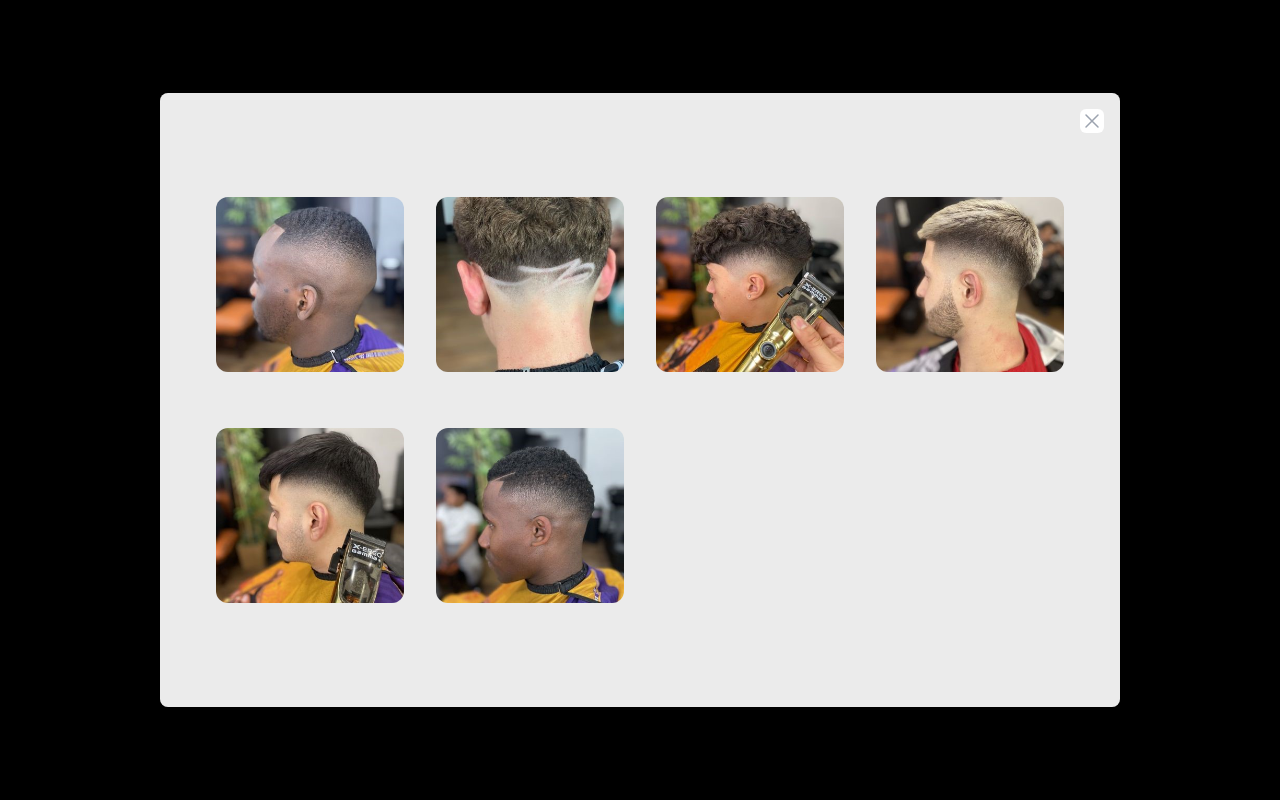
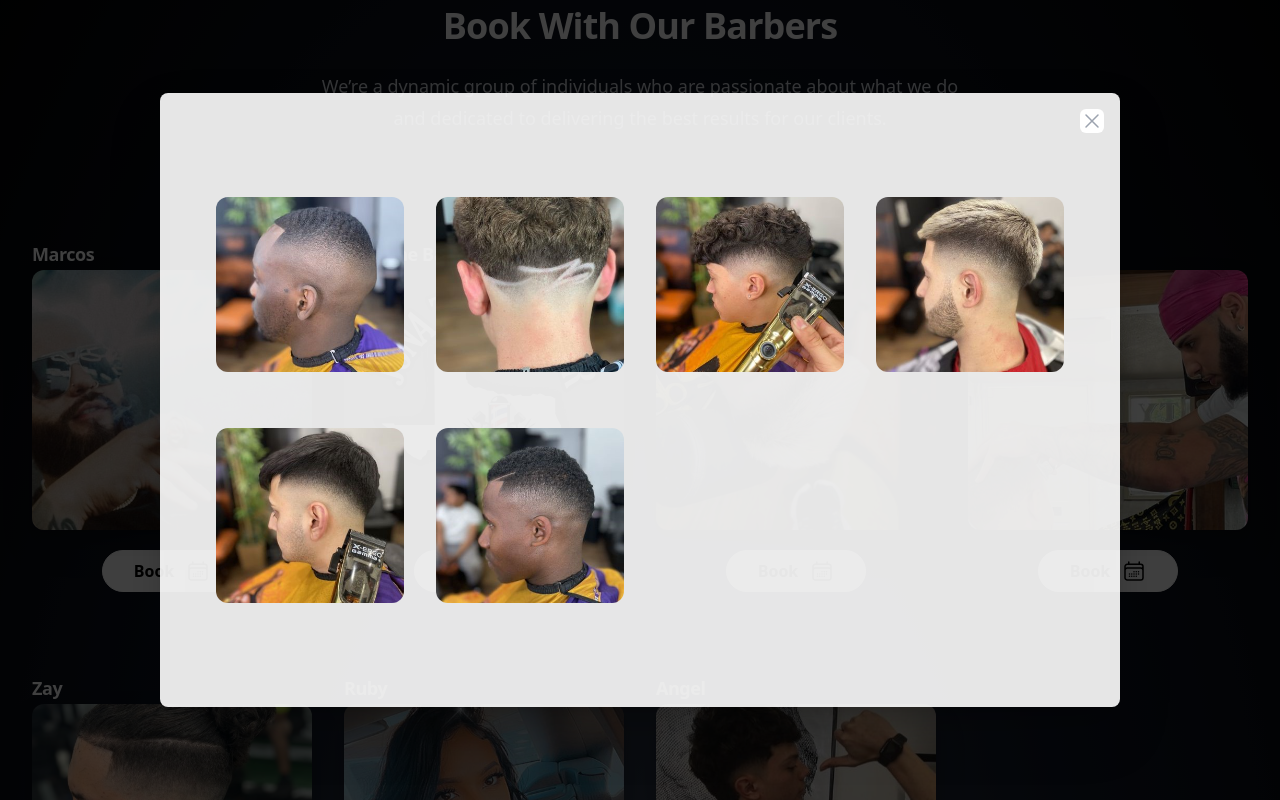
Before and after one commit to Rojis47/OnlyFades, a React (Vite) app: page / in a window 1280 px wide. Both pictures are taken after a click on the picture 172 px from the left and 1290 px from the top of the page. Shown: the part 890-1690 px from the top of the page. Built offline with nearby package versions, Linux system fonts and the light colour scheme.

Commit message:
fix bugs

```diff
--- a/src/components/GalleryImageCard.jsx
+++ b/src/components/GalleryImageCard.jsx
@@ -16,7 +16,6 @@ const GalleryImageCard = ({ image, alt }) => {
     <>
       <div style={{ display: imageLoaded ? 'none' : 'inline' }}>
         <Blurhash
-          loading="lazy"
           hash="|KO2?U%2Tw=wR6cErDEhOD]~RBVZRip0W9ofwxM_};RPxuwH%3s89]t8$%tLOtxZ%gixtQt8IUS#I.ENa0NZIVt6xFM{M{%1j^M_bcRPX9nht7n+j[rrW;ni%Mt7V@W;t7t8%1bbxat7WBIUR*RjRjRjxuRjs.MxbbV@WY"
           width={200}
           height={200}
--- a/src/components/ImageCard.jsx
+++ b/src/components/ImageCard.jsx
@@ -1,7 +1,7 @@
 import { useState, useEffect } from 'react';
 import { Blurhash } from 'react-blurhash';
 
-function ImageCard({ barber, openModal }) {
+const ImageCard = ({ barber, setViewedImage, index }) => {
   const [imageLoaded, setImageLoaded] = useState(false);
 
   useEffect(() => {
@@ -24,20 +24,14 @@ function ImageCard({ barber, openModal }) {
           punch={1}
         />
       </div>
-      <div className="overflow-hidden bg-gray-500 rounded-xl ">
-        <div className="overflow-hidden rounded-xl ">
-          <img
-            className="aspect-[14/13] w-full drop-shadow-3xl lg:hover:scale-110 transition duration-500 cursor-pointer object-cover"
-            src={barber.imageUrl}
-            alt=""
-            onClick={() => openModal(barber)}
-            style={{ display: !imageLoaded ? 'none' : 'inline' }}
-          />
-        </div>
-      </div>
-      ;
+      <img
+        className="aspect-[14/13]  rounded-xl w-full drop-shadow-3xl cursor-pointer object-cover"
+        src={barber.imageUrl}
+        alt=""
+        onClick={() => setViewedImage(index)}
+      />
     </>
   );
-}
+};
 
 export default ImageCard;
--- a/src/components/ImageGallery.jsx
+++ b/src/components/ImageGallery.jsx
@@ -3,16 +3,16 @@ import { Dialog, Transition } from '@headlessui/react';
 import GalleryImageCard from './GalleryImageCard';
 import { XMarkIcon } from '@heroicons/react/24/outline';
 
-function ImageGallery({ open, onClose, barber }) {
+function ImageGallery({ open, setOpen, barber }) {
   const cancelButtonRef = useRef(null);
 
   return (
-    <Transition.Root show={open} as={Fragment}>
+    <Transition show={open} as={Fragment}>
       <Dialog
         as="div"
         className="relative z-10"
         initialFocus={cancelButtonRef}
-        onClose={onClose}
+        onClose={setOpen}
       >
         <Transition.Child
           as={Fragment}
@@ -23,7 +23,7 @@ function ImageGallery({ open, onClose, barber }) {
           leaveFrom="opacity-100"
           leaveTo="opacity-0"
         >
-          <div className="fixed inset-0 transition-opacity bg-black bg-opacity-75" />
+          <div className="fixed inset-0 transition-opacity bg-black bg-opacity-75"></div>
         </Transition.Child>
 
         <div className="fixed inset-0 z-10 overflow-y-auto">
@@ -45,7 +45,7 @@ function ImageGallery({ open, onClose, barber }) {
                   <button
                     type="button"
                     className="text-gray-400 bg-white rounded-md outline-none hover:text-gray-500"
-                    onClick={onClose}
+                    onClick={() => setOpen(false)}
                   >
                     <XMarkIcon className="w-6 h-6" />
                   </button>
@@ -71,7 +71,7 @@ function ImageGallery({ open, onClose, barber }) {
           </div>
         </div>
       </Dialog>
-    </Transition.Root>
+    </Transition>
   );
 }
 
--- a/src/pages/Home/Barbers.jsx
+++ b/src/pages/Home/Barbers.jsx
@@ -5,18 +5,7 @@ import barbers from '../../components/picImports';
 import ImageCard from '../../components/ImageCard';
 
 export default function Barbers() {
-  const [isModalOpen, setIsModalOpen] = useState(false);
-  const [currentBarber, setCurrentBarber] = useState(null);
-
-  const openModal = (barber) => {
-    setCurrentBarber(barber);
-    setIsModalOpen(true);
-  };
-
-  const closeModal = () => {
-    setCurrentBarber(null);
-    setIsModalOpen(false);
-  };
+  const [viewedImage, setViewedImage] = useState(null);
 
   return (
     <div id="Barbers" className="py-24 ">
@@ -42,17 +31,15 @@ export default function Barbers() {
 
               <ImageCard
                 barber={barber}
-                openModal={() => openModal(barber)}
+                setViewedImage={setViewedImage}
                 index={i}
               />
 
-              {currentBarber && (
-                <ImageGallery
-                  open={isModalOpen}
-                  onClose={closeModal}
-                  barber={currentBarber}
-                />
-              )}
+              <ImageGallery
+                open={viewedImage === i}
+                setOpen={() => setViewedImage(null)}
+                barber={barber}
+              />
 
               <Link
                 to={barber.bookUrl}
```
